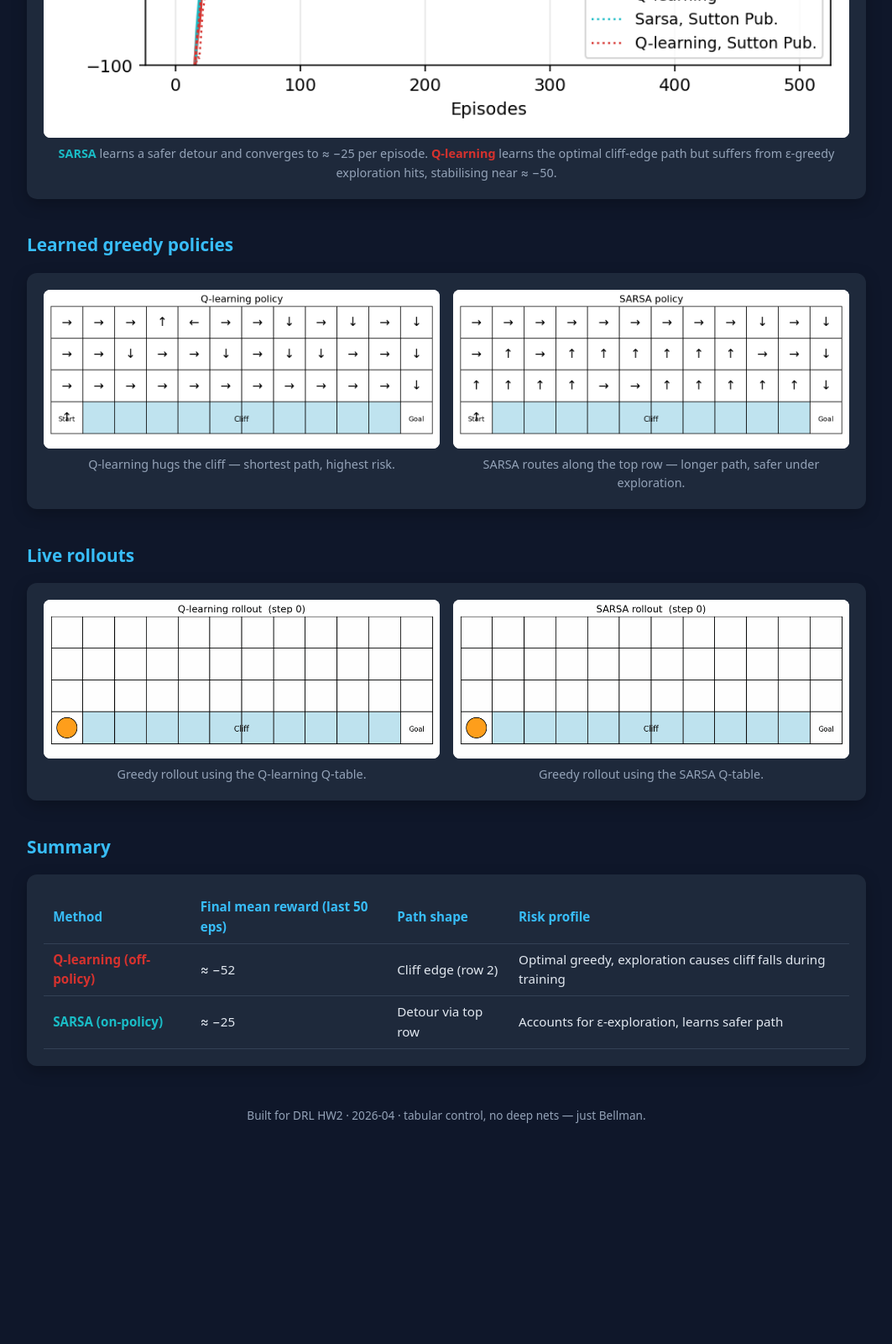
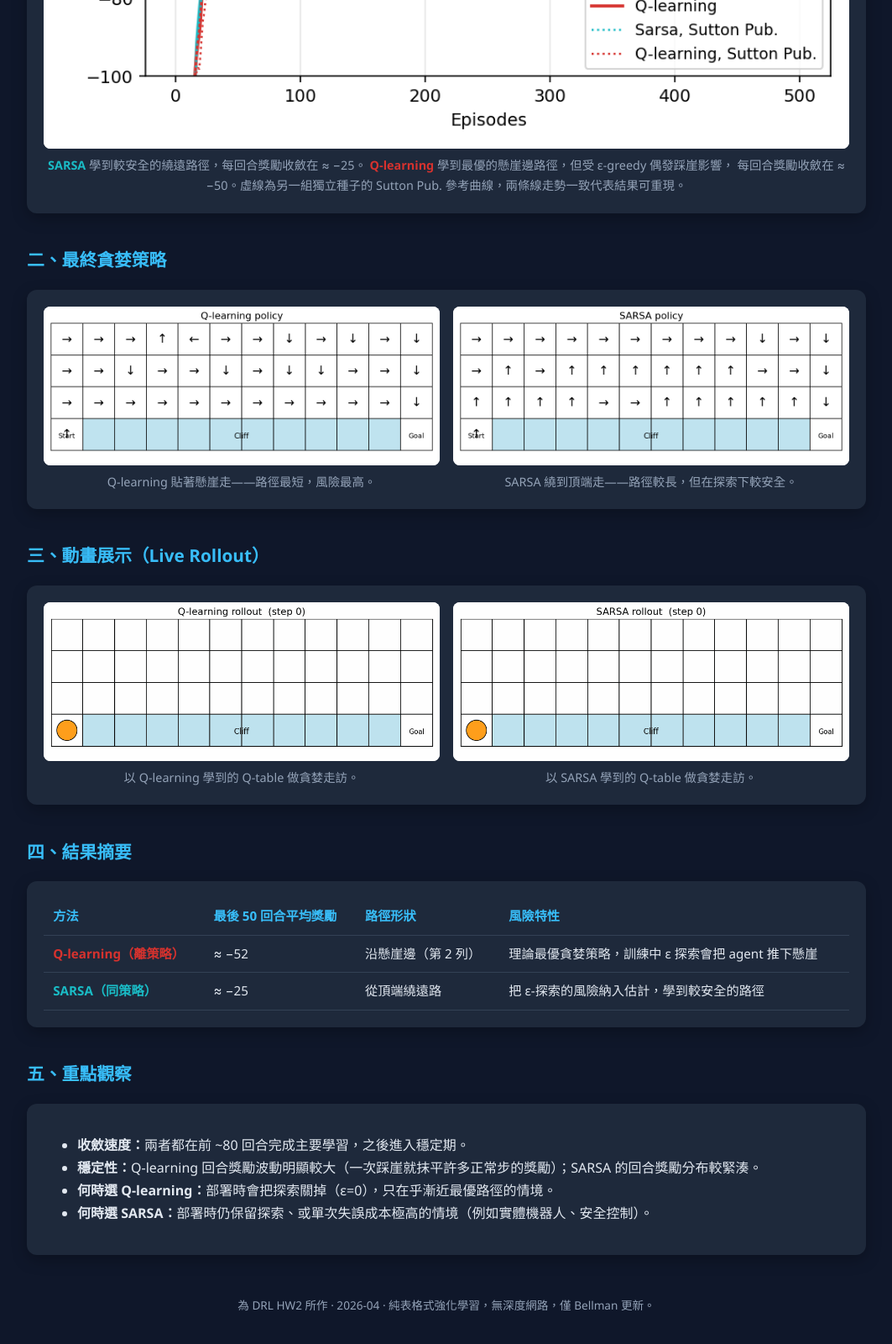
Before and after one commit to oomao/HW2_Cliff_Walking, a plain HTML site: page docs/index.html in a window 1280 px wide. Shown: the part 782-2382 px from the top of the page at 84% size, without its empty margins (108-1171 px from the left). Before the commit the page ends 2184 px from the top, so only its background shows below. Drawn offline with Linux system fonts and the light colour scheme.

Commit message:
docs: translate live demo to Traditional Chinese; refresh ai_record

```diff
--- a/docs/index.html
+++ b/docs/index.html
@@ -1,9 +1,9 @@
 <!doctype html>
-<html lang="en">
+<html lang="zh-Hant">
 <head>
   <meta charset="utf-8" />
   <meta name="viewport" content="width=device-width, initial-scale=1" />
-  <title>Cliff Walking · Q-learning vs SARSA — Live Demo</title>
+  <title>Cliff Walking · Q-learning 與 SARSA 比較 — Live Demo</title>
   <style>
     :root {
       --bg: #0f172a;
@@ -18,10 +18,10 @@
     body {
       margin: 0;
       padding: 2.5rem 1.25rem 4rem;
-      font-family: system-ui, "Segoe UI", -apple-system, sans-serif;
+      font-family: "Segoe UI", "Microsoft JhengHei", "PingFang TC", system-ui, -apple-system, sans-serif;
       background: var(--bg);
       color: var(--text);
-      line-height: 1.55;
+      line-height: 1.7;
     }
     main { max-width: 1000px; margin: 0 auto; }
     h1 { font-size: 2rem; margin-top: 0; }
@@ -67,7 +67,7 @@
       border-collapse: collapse;
       font-size: 0.95rem;
     }
-    th, td { padding: 0.45rem 0.7rem; text-align: left; border-bottom: 1px solid #334155; }
+    th, td { padding: 0.55rem 0.7rem; text-align: left; border-bottom: 1px solid #334155; vertical-align: top; }
     th { color: var(--accent); font-weight: 600; }
     .q { color: var(--q); font-weight: 600; }
     .s { color: var(--s); font-weight: 600; }
@@ -82,60 +82,85 @@
 </head>
 <body>
 <main>
-  <h1>Cliff Walking — Q-learning vs SARSA</h1>
-  <p class="tagline">DRL Homework 2 · Tabular control on the 4×12 Sutton &amp; Barto Cliff Walking gridworld.</p>
+  <h1>Cliff Walking — Q-learning 與 SARSA 比較</h1>
+  <p class="tagline">DRL 作業 2 · 在 4×12 Sutton &amp; Barto 懸崖行走格子世界上進行表格式強化學習。</p>
   <p class="meta">
-    <a href="https://github.com/oomao/HW2_Cliff_Walking">Source on GitHub</a> ·
-    Averaged over 50 seeds · 500 episodes · ε=0.1, α=0.5, γ=1.0
+    <a href="https://github.com/oomao/HW2_Cliff_Walking">GitHub 原始碼</a> ·
+    50 個獨立種子平均 · 每次 500 回合 · ε=0.1、α=0.5、γ=1.0
   </p>
 
-  <h2>Learning curves</h2>
+  <h2>一、學習曲線</h2>
   <div class="panel">
     <figure>
-      <img src="assets/reward_curve.png" alt="Reward curves for Q-learning and SARSA" />
+      <img src="assets/reward_curve.png" alt="Q-learning 與 SARSA 的獎勵曲線比較" />
       <figcaption>
-        <span class="s">SARSA</span> learns a safer detour and converges to ≈ −25 per episode.
-        <span class="q">Q-learning</span> learns the optimal cliff-edge path but suffers from ε-greedy
-        exploration hits, stabilising near ≈ −50.
+        <span class="s">SARSA</span> 學到較安全的繞遠路徑，每回合獎勵收斂在 ≈ −25。
+        <span class="q">Q-learning</span> 學到最優的懸崖邊路徑，但受 ε-greedy 偶發踩崖影響，
+        每回合獎勵收斂在 ≈ −50。虛線為另一組獨立種子的 Sutton Pub. 參考曲線，兩條線走勢一致代表結果可重現。
       </figcaption>
     </figure>
   </div>
 
-  <h2>Learned greedy policies</h2>
+  <h2>二、最終貪婪策略</h2>
   <div class="panel grid2">
     <figure>
-      <img src="assets/policy_qlearning.png" alt="Q-learning greedy policy grid" />
-      <figcaption>Q-learning hugs the cliff — shortest path, highest risk.</figcaption>
+      <img src="assets/policy_qlearning.png" alt="Q-learning 學到的貪婪策略" />
+      <figcaption>Q-learning 貼著懸崖走——路徑最短，風險最高。</figcaption>
     </figure>
     <figure>
-      <img src="assets/policy_sarsa.png" alt="SARSA greedy policy grid" />
-      <figcaption>SARSA routes along the top row — longer path, safer under exploration.</figcaption>
+      <img src="assets/policy_sarsa.png" alt="SARSA 學到的貪婪策略" />
+      <figcaption>SARSA 繞到頂端走——路徑較長，但在探索下較安全。</figcaption>
     </figure>
   </div>
 
-  <h2>Live rollouts</h2>
+  <h2>三、動畫展示（Live Rollout）</h2>
   <div class="panel grid2">
     <figure>
-      <img src="assets/rollout_qlearning.gif" alt="Q-learning rollout animation" />
-      <figcaption>Greedy rollout using the Q-learning Q-table.</figcaption>
+      <img src="assets/rollout_qlearning.gif" alt="Q-learning 策略動畫" />
+      <figcaption>以 Q-learning 學到的 Q-table 做貪婪走訪。</figcaption>
     </figure>
     <figure>
-      <img src="assets/rollout_sarsa.gif" alt="SARSA rollout animation" />
-      <figcaption>Greedy rollout using the SARSA Q-table.</figcaption>
+      <img src="assets/rollout_sarsa.gif" alt="SARSA 策略動畫" />
+      <figcaption>以 SARSA 學到的 Q-table 做貪婪走訪。</figcaption>
     </figure>
   </div>
 
-  <h2>Summary</h2>
+  <h2>四、結果摘要</h2>
   <div class="panel">
     <table>
-      <tr><th>Method</th><th>Final mean reward (last 50 eps)</th><th>Path shape</th><th>Risk profile</th></tr>
-      <tr><td class="q">Q-learning (off-policy)</td><td>≈ −52</td><td>Cliff edge (row 2)</td><td>Optimal greedy, exploration causes cliff falls during training</td></tr>
-      <tr><td class="s">SARSA (on-policy)</td><td>≈ −25</td><td>Detour via top row</td><td>Accounts for ε-exploration, learns safer path</td></tr>
+      <tr>
+        <th>方法</th>
+        <th>最後 50 回合平均獎勵</th>
+        <th>路徑形狀</th>
+        <th>風險特性</th>
+      </tr>
+      <tr>
+        <td class="q">Q-learning（離策略）</td>
+        <td>≈ −52</td>
+        <td>沿懸崖邊（第 2 列）</td>
+        <td>理論最優貪婪策略，訓練中 ε 探索會把 agent 推下懸崖</td>
+      </tr>
+      <tr>
+        <td class="s">SARSA（同策略）</td>
+        <td>≈ −25</td>
+        <td>從頂端繞遠路</td>
+        <td>把 ε-探索的風險納入估計，學到較安全的路徑</td>
+      </tr>
     </table>
   </div>
 
+  <h2>五、重點觀察</h2>
+  <div class="panel">
+    <ul>
+      <li><strong>收斂速度：</strong>兩者都在前 ~80 回合完成主要學習，之後進入穩定期。</li>
+      <li><strong>穩定性：</strong>Q-learning 回合獎勵波動明顯較大（一次踩崖就抹平許多正常步的獎勵）；SARSA 的回合獎勵分布較緊湊。</li>
+      <li><strong>何時選 Q-learning：</strong>部署時會把探索關掉（ε=0），只在乎漸近最優路徑的情境。</li>
+      <li><strong>何時選 SARSA：</strong>部署時仍保留探索、或單次失誤成本極高的情境（例如實體機器人、安全控制）。</li>
+    </ul>
+  </div>
+
   <footer>
-    Built for DRL HW2 · 2026-04 · tabular control, no deep nets — just Bellman.
+    為 DRL HW2 所作 · 2026-04 · 純表格式強化學習，無深度網路，僅 Bellman 更新。
   </footer>
 </main>
 </body>
```
Also changed, not shown: 1 other file.
